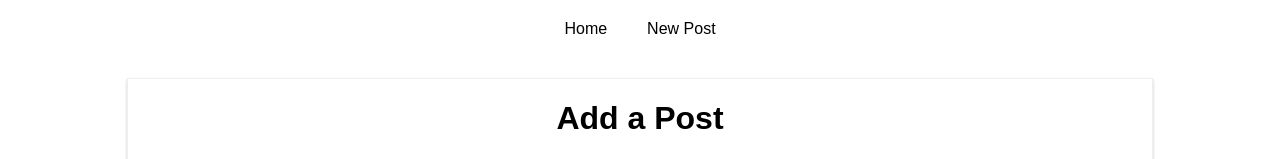
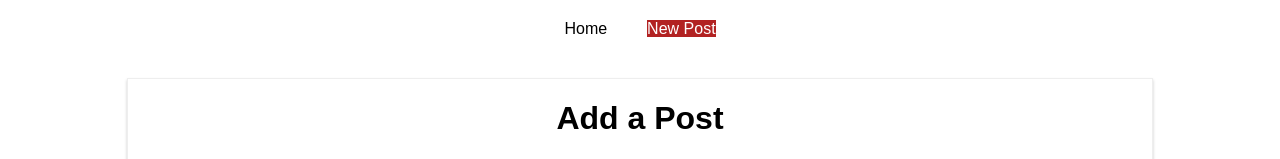
Before and after one commit to evgeniypoznyak/http-react, a React app: page /new-post in a window 1280 px wide. Shown: the top 159 px of the page. Built offline with nearby package versions, Linux system fonts and the light colour scheme.

Commit message:
Fixing css classes for link active

```diff
--- a/src/components/Post/Post.js
+++ b/src/components/Post/Post.js
@@ -1,13 +1,19 @@
 import React from 'react';
+import {withRouter} from 'react-router-dom';
+
 import classes from './Post.css';
 
-const post = (props) => (
+const post = (props) => {
+    console.log(props);
+    return (
+
         <article className={classes.Post} onClick={props.clicked}>
             <h1>{props.title}</h1>
             <div className={classes.Info}>
                 <div className={classes.Author}>{props.author}</div>
             </div>
         </article>
-);
+    )
+};
 
-export default post;
+export default withRouter(post);
--- a/src/containers/Blog/Blog.js
+++ b/src/containers/Blog/Blog.js
@@ -1,14 +1,9 @@
 import React, {Component} from 'react';
-import {Route, Link } from 'react-router-dom'
-//import axios from 'axios';
-//import axios from '../../axios';
+import {Route, NavLink } from 'react-router-dom'
 import Posts from './Posts/Posts'
 import NewPost from './NewPost/NewPost'
+import {withRouter} from 'react-router-dom';
 
-
-// import Post from '../../components/Post/Post';
-// import FullPost from './FullPost/FullPost';
-// import NewPost from './NewPost/NewPost';
 
 import classes from './Blog.scss';
 
@@ -24,25 +19,23 @@ class Blog extends Component {
                     <nav>
                         <ul>
                             <li>
-                                <Link to={'/'} >Home</Link>
+                                <NavLink activeClassName={''} to={'/'} exact >Home</NavLink>
                             </li>
                             <li>
-                                <Link to={{
+                                <NavLink to={{
                                     pathname: '/new-post',
                                     hash: '#submit',
                                     search: '?test'
-                                }} >New Post</Link>
+                                }} exact >New Post</NavLink>
                             </li>
                         </ul>
                     </nav>
                 </header>
-
                 <Route path={'/'} exact component={Posts}/>
                 <Route path={'/new-post'} component={NewPost}/>
-
             </div>
         );
     }
 }
 
-export default Blog;
+export default withRouter(Blog);
--- a/src/containers/Blog/Blog.scss
+++ b/src/containers/Blog/Blog.scss
@@ -1,4 +1,8 @@
-.Blog section{
+
+.Blog {
+  :global {
+
+    section {
       display: flex;
       flex-flow: row wrap;
       justify-content: center;
@@ -6,29 +10,36 @@
       margin: auto;
     }
 
-.Blog ul {
+    ul {
       list-style: none;
       margin: 0;
       padding: 0;
       width: 100%;
       text-align: center;
-
     }
 
-.Blog li {
+    li {
       display: inline-block;
       margin: 20px;
     }
 
-.Blog a {
+    a {
       text-decoration: none;
       color: black;
     }
 
-.Blog a:hover {
+    a:hover {
       color: #4090ff;
     }
 
-.Blog a:active {
+    a:active {
       color: #8a1818;
     }
+
+    a.active {
+      background-color: firebrick;
+      color: white;
+    }
+
+  }
+}
--- a/src/containers/Blog/NewPost/NewPost.js
+++ b/src/containers/Blog/NewPost/NewPost.js
@@ -1,5 +1,5 @@
 import React, {Component} from 'react';
-import classes from './NewPost.css';
+import classes from './NewPost.scss';
 import axios from 'axios';
 
 class NewPost extends Component {
@@ -20,6 +20,9 @@ class NewPost extends Component {
         })
     }
 
+    componentDidMount() {
+        console.log(this.props);
+    }
 
     render() {
         return (
--- a/src/containers/Blog/Posts/Posts.js
+++ b/src/containers/Blog/Posts/Posts.js
@@ -15,8 +15,10 @@ class Posts extends Component {
     }
 
     componentDidMount() {
+        console.log(this.props);
         axios.get('/posts')
             .then(response => {
+                console.log(response);
                 const posts = response.data.slice(0, 4);
                 const updatedPosts = posts.map(post => {
                     return {
```
Also changed, not shown: src/containers/Blog/NewPost/NewPost.scss (renamed from src/containers/Blog/NewPost/NewPost.css), src/index.css (line endings or trailing spaces). Lines whose indentation alone changed are shown as unchanged.
